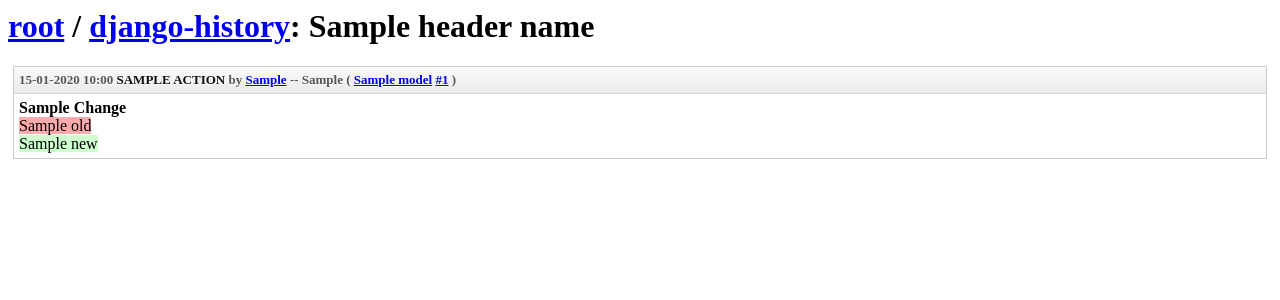
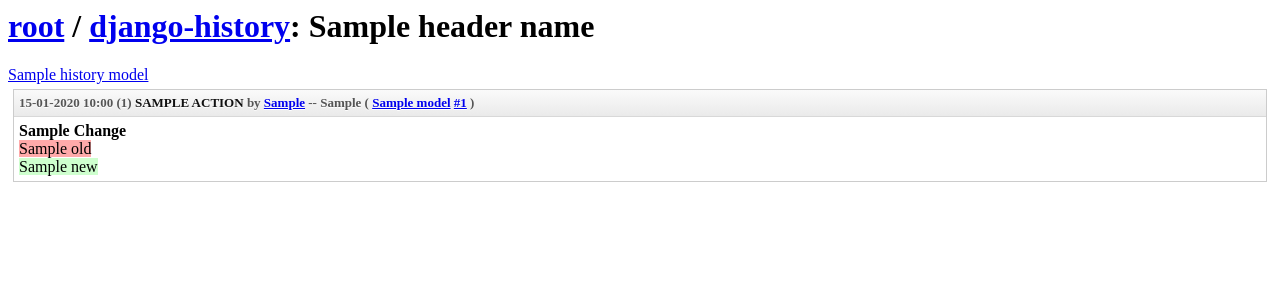
Before and after one commit to futurice/django-history, a Django app: template djangohistory/templates/djangohistory/latest.html in a window 1280 px wide. Shown: the top 300 px of the page. Run offline with Django 3.2, Linux system fonts and the light colour scheme; the template is opened without the code that fills it: most values are stand-ins (such as "Sample title", 1, 10 or a date in 2020).

Commit message:
model listing

```diff
--- a/djangohistory/managers.py
+++ b/djangohistory/managers.py
@@ -88,6 +88,8 @@
         if 'delete' in action:# M2M copied on delete
             for field in model._meta.local_many_to_many:
                 pk_set = getattr(model, field.name).all()
+                if not pk_set:
+                    continue
                 row = {
                     'changed': list([k.pk for k in pk_set]),
                     'changed_to_string': u", ".join([six.text_type(k) for k in pk_set]),
--- a/djangohistory/signals.py
+++ b/djangohistory/signals.py
@@ -40,7 +40,6 @@
     if hasattr(instance, '%s_set'%relation.name):
         return getattr(instance, '%s_set'%relation.name).all()
     return getattr(instance, relation.name).all()
-
 
 def is_df(instance):
     return isinstance(instance, DirtyFieldMixin)
--- a/djangohistory/templates/djangohistory/latest.html
+++ b/djangohistory/templates/djangohistory/latest.html
@@ -63,12 +63,18 @@
 </style>
 {% endblock %}
 
+{% block history_models_block %}
+{% for k in history_models %}
+  <a href="{{k.url}}">{{k.name}}</a>
+{% endfor %}
+{% endblock %}
+
 {% for k in history %}
 {% with data=k.format %}
 <div class="history_changeset {% if data.is_propagated %}propagation_pad{% endif %}">
     <div class="changeset_container ">
       <div class="changeset_title">
-          <span class="change_time">{{k.created|date:"d-m-Y H:i"}}</span>
+          <span class="change_time">{{k.created|date:"d-m-Y H:i"}} ({{k.id}})</span>
           <span class="change_action">{{data.action}}</span>
           <span class="change_action_by">by
               <a href="{% if k.user %}{% url "history-by-user" user_id=k.user %}{% else %}#{% endif %}">{{k.user.to_string}}</a></span>
@@ -114,3 +120,9 @@
 </div>
 {% endwith %}
 {% endfor %}
+
+{% if not history %}
+<div>
+  Empty history
+</div>
+{% endif %}
```
Also changed, not shown: djangohistory/views.py (+19 -2 lines).
